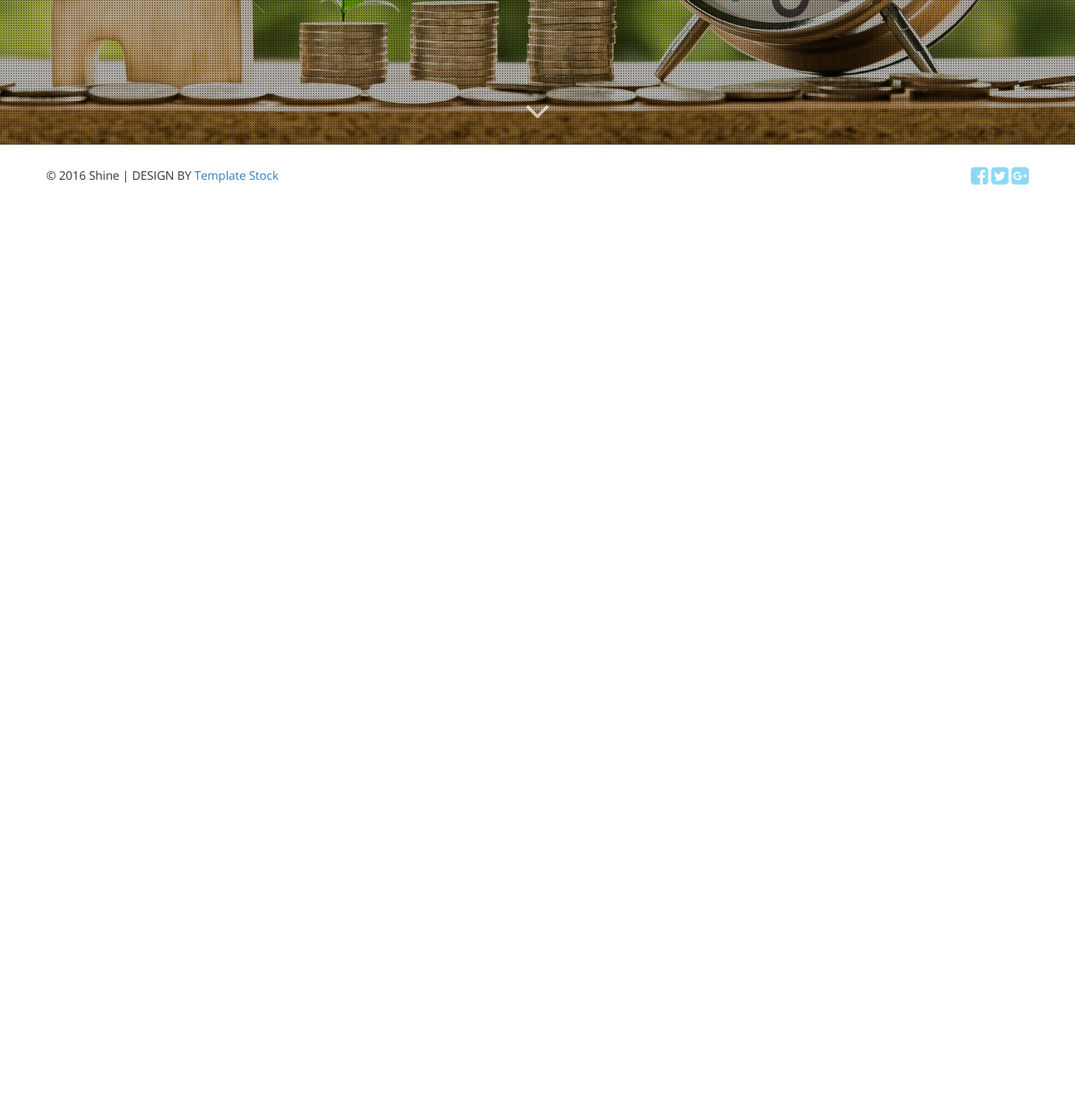
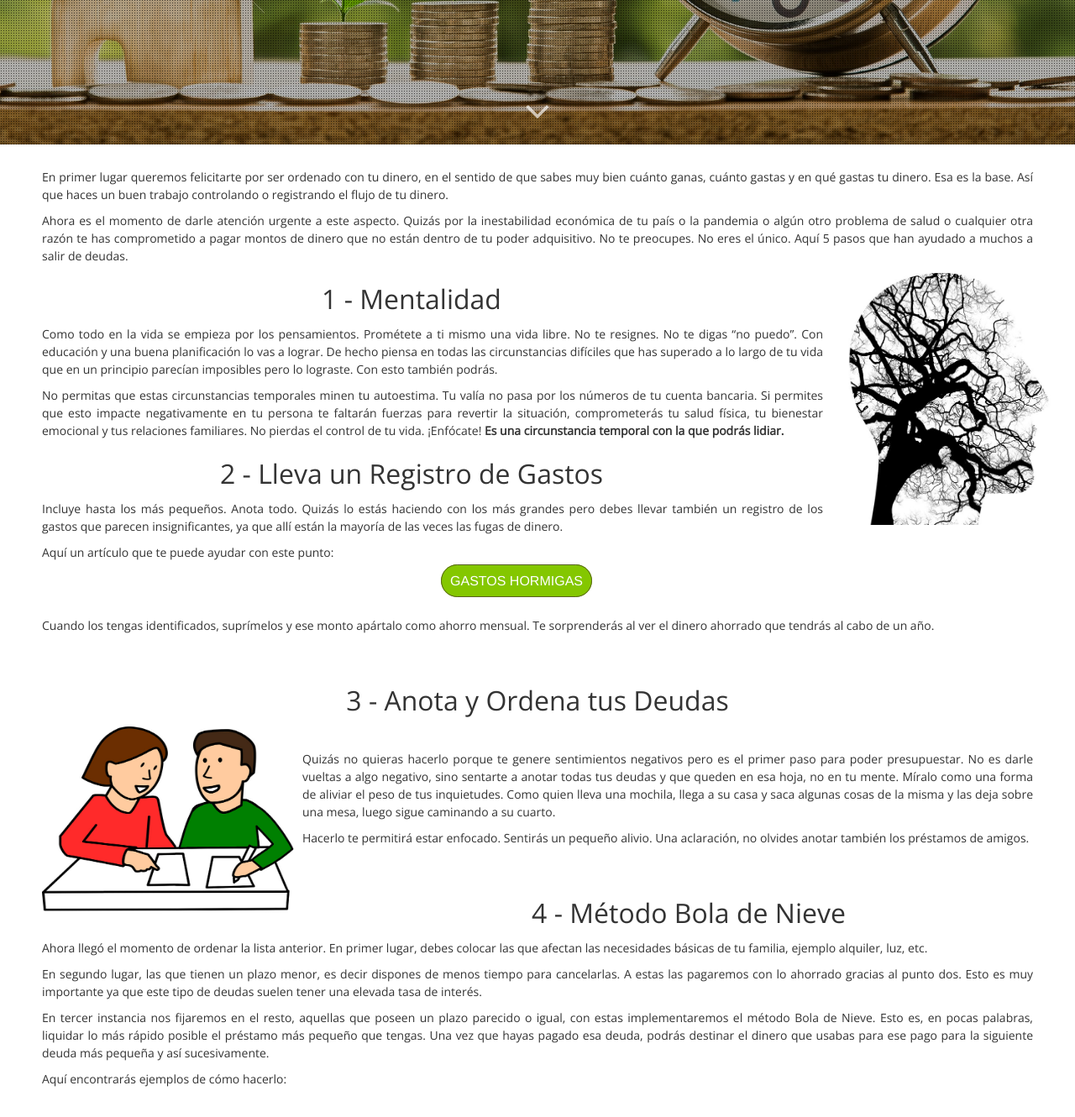
Before and after one commit to practicaproISPC/grupo-5-g5, a PHP site: page /Resultado2.html in a window 1280 px wide. Shown: the part 628-1958 px from the top of the page at 84% size. Before the commit the page ends 848 px from the top, so only its background shows below. Run offline with PHP 8.4, Linux system fonts and the light colour scheme; some libraries are stand-ins or nearby versions.

Commit message:
Resultados Restantes

```diff
--- a/Resultado2.html
+++ b/Resultado2.html
@@ -53,8 +53,34 @@
 		</section>
 	<!-- HEADER ENDS -->
 
+	<br> <p> En primer lugar queremos felicitarte por ser ordenado con tu dinero, en el sentido de que sabes muy bien cuánto ganas, cuánto gastas y en qué gastas tu dinero. Esa es la base. Así que haces un buen trabajo controlando o registrando el flujo de tu dinero. </p>
+	<p> Ahora es el momento de darle atención urgente a este aspecto. Quizás por la inestabilidad económica de tu país o la pandemia o algún otro problema de salud o cualquier otra razón te has comprometido a pagar montos de dinero que no están dentro de tu poder adquisitivo. No te preocupes. No eres el único. Aquí 5 pasos que han ayudado a muchos a salir de deudas. </p>
+	<IMG SRC="images/mental.jpg" alt="mente" width="300px" height="300px" ALIGN=RIGHT>
+	<h2> 1 - Mentalidad </h2>
+	<p> Como todo en la vida se empieza por los pensamientos. Prométete a ti mismo una vida libre. No te resignes. No te digas “no puedo”. Con educación y una buena planificación lo vas a lograr. De hecho piensa en todas las circunstancias difíciles que has superado a lo largo de tu vida que en un principio parecían imposibles pero lo lograste. Con esto también podrás. </p>
+	<p> No permitas que estas circunstancias temporales minen tu autoestima. Tu valía no pasa por los números de tu cuenta bancaria. Si permites que esto impacte negativamente en tu persona te faltarán fuerzas para revertir la situación, comprometerás tu salud física, tu bienestar emocional y tus relaciones familiares. No pierdas el control de tu vida. ¡Enfócate! <strong>  Es una circunstancia temporal con la que podrás lidiar.</strong> </p>
+	<h2> 2 - Lleva un Registro de Gastos </h2>
+	<p> Incluye hasta los más pequeños. Anota todo. Quizás lo estás haciendo con los más grandes pero debes llevar también un registro de los gastos que parecen insignificantes, ya que allí están la mayoría de las veces las fugas de dinero. </p>
+	<p> Aquí un artículo que te puede ayudar con este punto: </p>
+	<a class="boton" href="https://www.pichincha.com/portal/blog/post/gastos-hormiga" target="_blank"> Gastos Hormigas </a> <br> <br>
 
-
+	<p> Cuando los tengas identificados, suprímelos y ese monto apártalo como ahorro mensual. Te sorprenderás al ver el dinero ahorrado que tendrás al cabo de un año. </p> <br>
+	<h2> 3 - Anota y Ordena tus Deudas </h2>
+	<IMG class="imagen" SRC="images/trabajoE.jpg" alt="pareja anotando gastos" width="300px" height="220px" ALIGN=LEFT>  <br>
+	<p> Quizás no quieras hacerlo porque te genere sentimientos negativos pero es el primer paso para poder presupuestar. No es darle vueltas a algo negativo, sino sentarte a anotar todas tus deudas y que queden en esa hoja, no en tu mente. Míralo como una forma de aliviar el peso de tus inquietudes. Como quien lleva una mochila, llega a su casa y saca algunas cosas de la misma y las deja sobre una mesa, luego sigue caminando a su cuarto. </p>
+	<p> Hacerlo te permitirá estar enfocado. Sentirás un pequeño alivio. Una aclaración, no olvides anotar también los préstamos de amigos. </p>
+	<br> <h2> 4 - Método Bola de Nieve </h2>
+	<p> Ahora llegó el momento de ordenar la lista anterior. En primer lugar, debes colocar las que afectan las necesidades básicas de tu familia, ejemplo alquiler, luz, etc. </p>
+	<p> En segundo lugar, las que tienen un plazo menor, es decir dispones de menos tiempo para cancelarlas. A estas las pagaremos con lo ahorrado gracias al punto dos. Esto es muy importante ya que este tipo de  deudas suelen tener una elevada tasa de interés. </p>
+	<p> En tercer instancia nos fijaremos en el resto, aquellas que poseen un plazo parecido o igual, con estas implementaremos el método Bola de Nieve. Esto es, en pocas palabras, liquidar lo más rápido posible el préstamo más pequeño que tengas. Una vez que hayas pagado esa deuda, podrás destinar el dinero que usabas para ese pago para la siguiente deuda más pequeña y así sucesivamente. </p>
+	<p> Aquí encontrarás ejemplos de cómo hacerlo: </p> <br>
+	<iframe width="560" height="315" src="https://www.youtube.com/embed/xnDpXyRsKlU" title="YouTube video player" frameborder="0" allow="accelerometer; autoplay; clipboard-write; encrypted-media; gyroscope; picture-in-picture" allowfullscreen></iframe>
+     <h2> 5 - Acelera el proceso con un Ingreso Extra. </h2>
+	<p> Aquí te invitamos a pensar en si puedes aumentar tus ingresos de alguna manera. Por ejemplo quizás tengas algún hobbies como tocar un instrumento musical, ¿podrías dar clases los fines de semana? </p>
+	<p> O tal vez puedas vender algún producto que no te consuma mucho tiempo o prestar algún servicio en tus ratos libres como mantenimiento de jardines, vigilancia, etc. </p>
+	<p> A algunas personas les ha ido muy bien con los ingresos pasivos, ejemplo venta de ebooks, blog, canal de youtube, etc. Pero ten en cuenta que normalmente ver resultados en esto toma bastante tiempo. No te dejes engañar por las publicidades de hacerte rico rápido. Recuerda que no estás en condiciones financieras para invertir. Primero debes cancelar tus deudas, luego construir un ahorro y finalmente invertir. </p>
+	<br> <p class="resaltado"> <strong> Es un trabajo arduo pero bien vale la pena. Te sentirás realizado y feliz contigo mismo al librarte de las deudas. <br> Cuando lo consigas (sí, estamos seguros de que lo lograrás) te invitamos a volver y realizar nuevamente el test <br> así descubrirás cómo llevar tus finanzas al siguiente nivel.
+		</strong> </p>
 
 
 
--- a/css/styles.css
+++ b/css/styles.css
@@ -65,6 +65,16 @@ h5 {
     font-weight: 300;
 }
 
+.subtitulos {
+	text-align: left;
+	font-size: 14px;
+	font-family: 'Open Sans', sans-serif;
+	font-style: oblique;
+	color: #008ed6;
+	margin-left: 50px;
+	margin-right: 50px;
+
+}
 figcaption {
 	font-family:'Lucida Sans', 'Lucida Sans Regular';
 	font-style: oblique; bold;
@@ -82,7 +92,6 @@ figcaption {
 	color: #fff;
 	border-radius: 20px;
 	padding: 10px;
-
 }
 p{
 	text-align:justify;
@@ -91,6 +100,10 @@ p{
 	margin-left: 50px;
 	margin-right: 50px;
 	line-height: 1.5em;
+}
+.imagen{
+	margin-left: 50px;
+	margin-right: 10px;
 
 }
 li {
@@ -116,6 +129,7 @@ button {
 	text-transform: uppercase; /*capitalización texto*/
 	font-family: 'Helvetica', sans-serif; /*tipografía texto*/
 	border-radius: 50px; /*bordes redondos*/
+	margin-right: 50px;
 	}
 
 
```
Also changed, not shown: Resultado3.html (+27 -1 lines), Resultado4.html (+36 -2 lines), images/exito.jpg (added), images/mental.jpg (added), images/rata.jpg (added), images/rata2.jpg (added), images/trabajoE.jpg (added).
